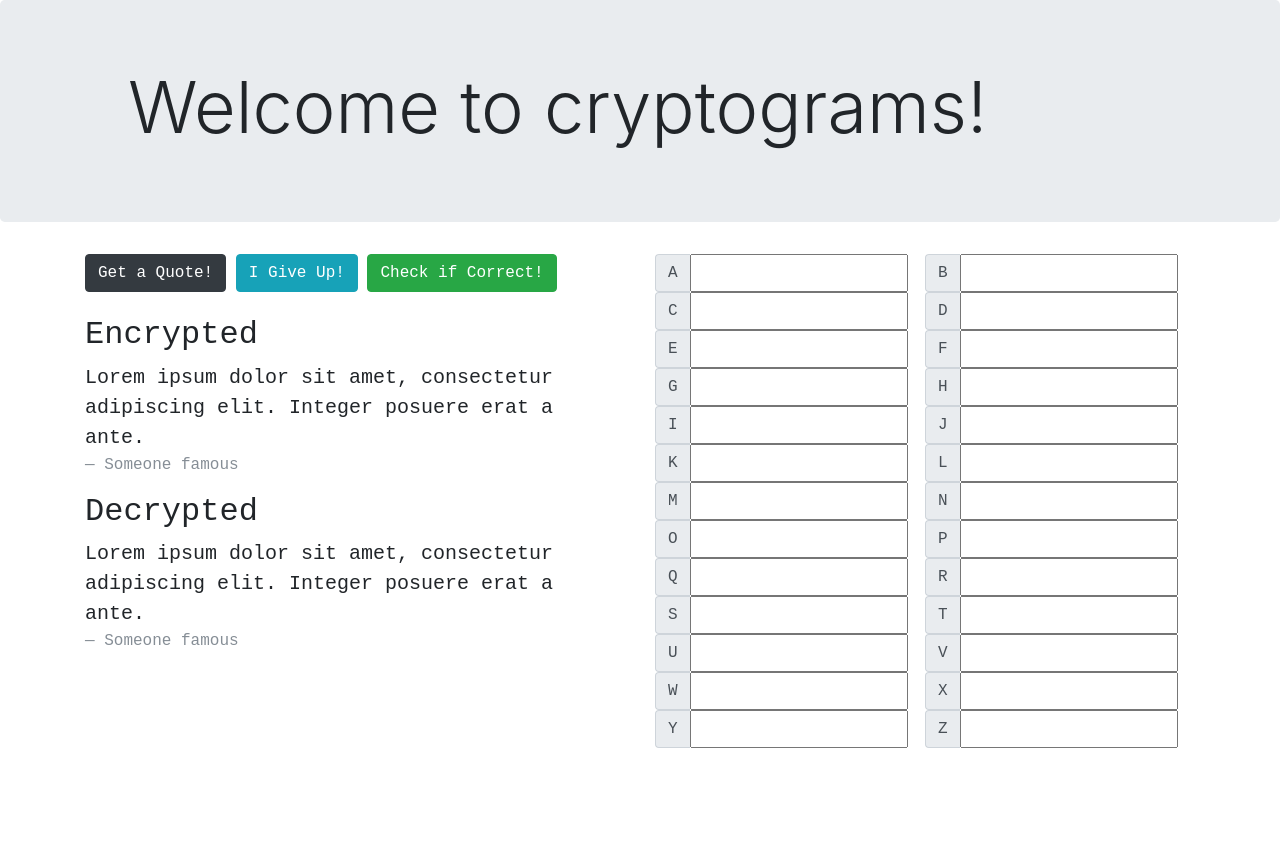
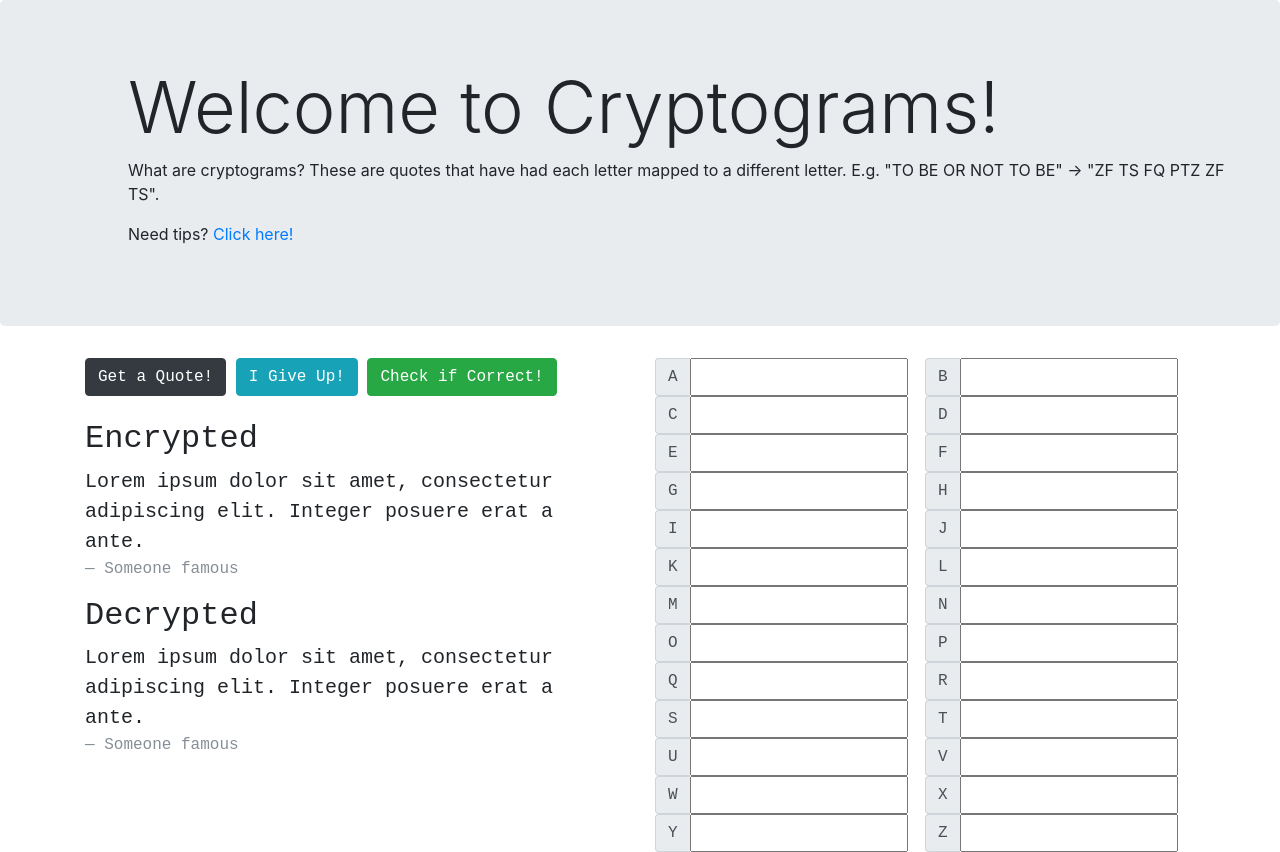
Before and after one commit to joshuaj004/Cryptogram, a plain HTML site: page index.html in a window 1280 px wide. Before the commit the page ends 800 px from the top, so only its background shows below. Drawn offline with nearby package versions, Linux system fonts and the light colour scheme; some packages are replaced by stand-ins of ours; no server answers; a script that the page names is missing.

Commit message:
Added a link to cryptogram tricks

```diff
--- a/index.html
+++ b/index.html
@@ -14,7 +14,9 @@
   <body>
   <main role="main">
     <div class="jumbotron" style="padding-left: 10%;">
-    <h1 class="display-3 ">Welcome to cryptograms!</h1>
+    <h1 class="display-3 ">Welcome to Cryptograms!</h1>
+    <p>What are cryptograms? These are quotes that have had each letter mapped to a different letter. E.g. "TO BE OR NOT TO BE" -> "ZF TS FQ PTZ ZF TS".</p>
+    <p>Need tips? <a href="http://www.cryptograms.org/tutorial.php" target="_blank">Click here!</a></p>
     </div>
     <div class="container">
       <div class="row">
```
